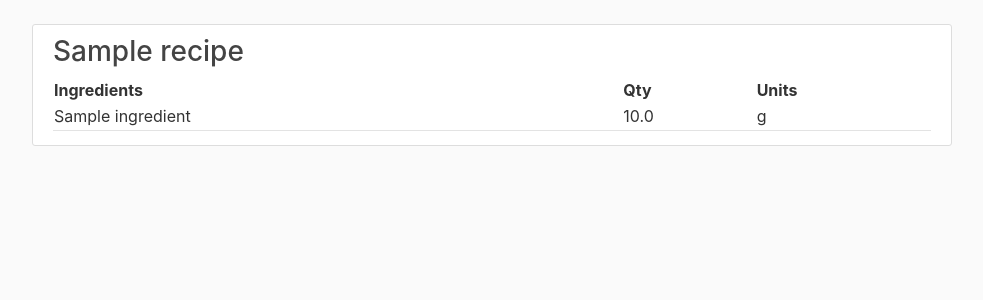
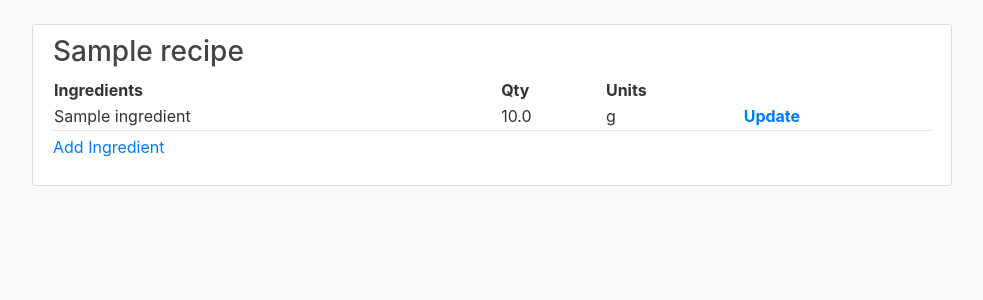
Before and after one commit to bf108/recipe_shopping_app, a Django app: a page that uses recipe/templates/recipe/recipe_DetailView.html in a window 1280 px wide. Shown: the part 56-356 px from the top of the page, without its empty margins (53-1036 px from the left). Run offline with Django 3.2, Linux system fonts and the light colour scheme; tables that the repository leaves empty hold one stand-in row (values such as "Sample post"); some libraries are stand-ins or nearby versions.

Commit message:
Provided link to form to add a new ingredient to recipe

```diff
--- a/recipe/templates/recipe/recipe_DetailView.html
+++ b/recipe/templates/recipe/recipe_DetailView.html
@@ -16,10 +16,14 @@
             <td>{{ ingredient.title }}</td>
             <td>{{ ingredient.qty }}</td>
             <td>{{ ingredient.units }}</td>
+            <th><a href="#">Update</a></th>
           </tr>
         {% endfor %}
       </table>
     </div>
+    <div class="form-group">
+        <a href="{% url 'ingredient_create' recipe.title %}">Add Ingredient</a>
+    </div>
   </div>
 </article>
 {% endblock content %}
```
